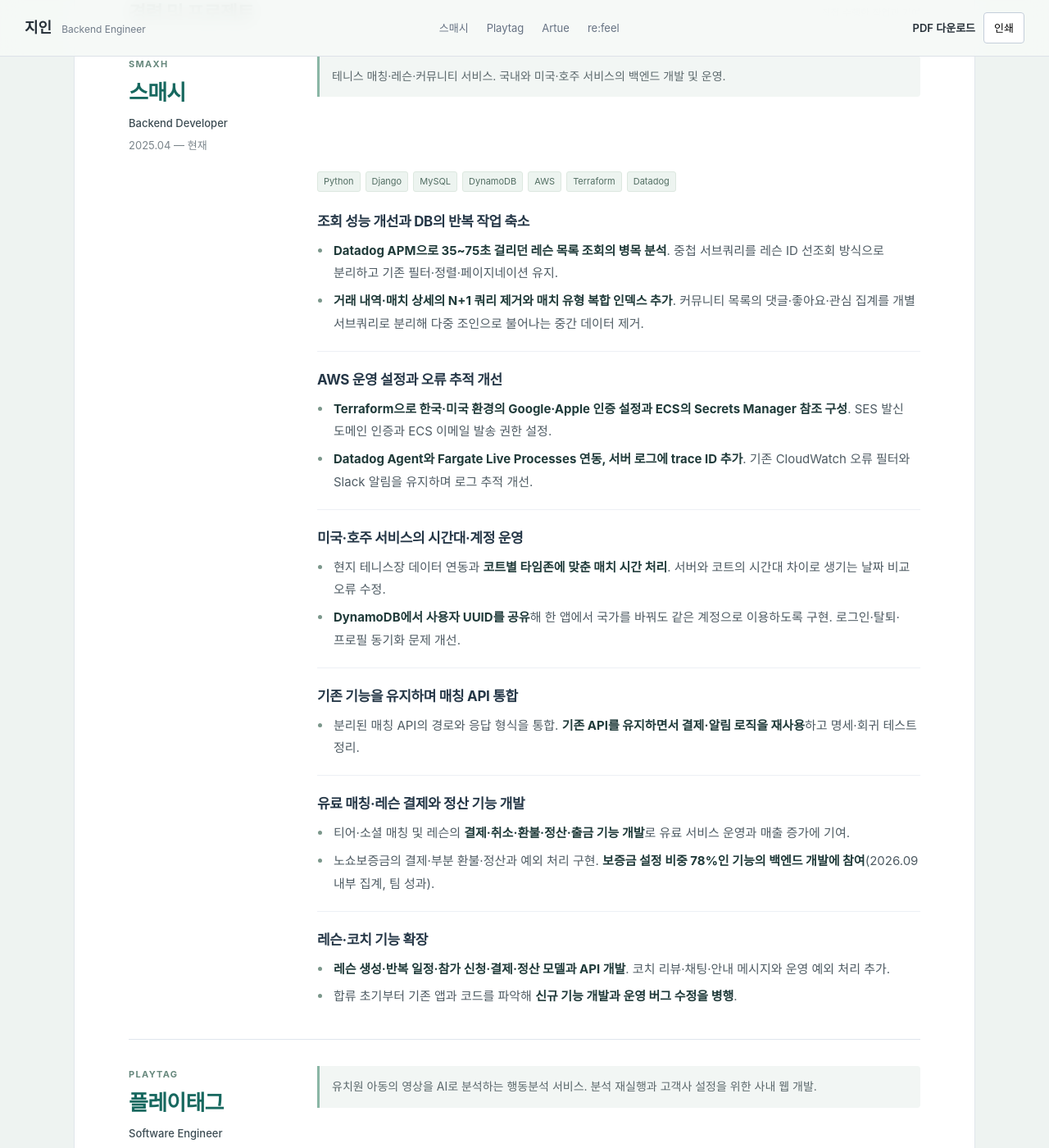
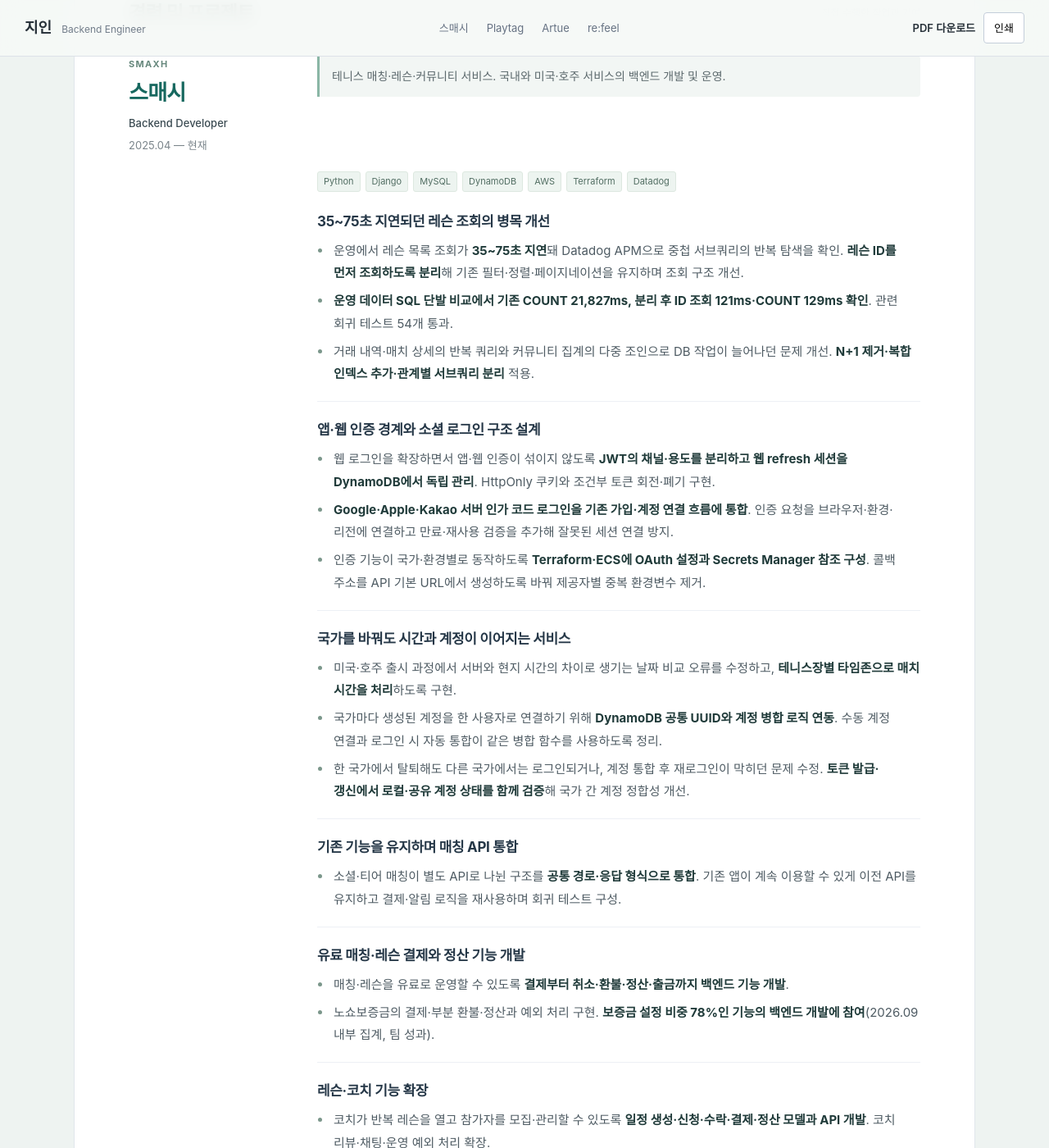
Before and after one commit to inji0129/inji0129.github.io, a Jekyll site: the page built from index.html, in a window 1280 px wide and 1400 px high, scrolled down 964 px. Shown: the whole window at 82% size. Built offline with Jekyll 4.4.1, drawn with Linux system fonts in a browser that asks for light colours; some of the changed text lies outside the part shown.

Commit message:
Explain auth architecture and operational problems without new financial metrics

```diff
--- a/_data/general.json
+++ b/_data/general.json
@@ -25,43 +25,46 @@
       ],
       "works": [
         {
-          "title": "조회 성능 개선과 DB의 반복 작업 축소",
+          "title": "35~75초 지연되던 레슨 조회의 병목 개선",
           "bullets": [
-            "**Datadog APM으로 35~75초 걸리던 레슨 목록 조회의 병목 분석**. 중첩 서브쿼리를 레슨 ID 선조회 방식으로 분리하고 기존 필터·정렬·페이지네이션 유지.",
-            "**거래 내역·매치 상세의 N+1 쿼리 제거와 매치 유형 복합 인덱스 추가**. 커뮤니티 목록의 댓글·좋아요·관심 집계를 개별 서브쿼리로 분리해 다중 조인으로 불어나는 중간 데이터 제거."
+            "운영에서 레슨 목록 조회가 **35~75초 지연**돼 Datadog APM으로 중첩 서브쿼리의 반복 탐색을 확인. **레슨 ID를 먼저 조회하도록 분리**해 기존 필터·정렬·페이지네이션을 유지하며 조회 구조 개선.",
+            "**운영 데이터 SQL 단발 비교에서 기존 COUNT 21,827ms, 분리 후 ID 조회 121ms·COUNT 129ms 확인**. 관련 회귀 테스트 54개 통과.",
+            "거래 내역·매치 상세의 반복 쿼리와 커뮤니티 집계의 다중 조인으로 DB 작업이 늘어나던 문제 개선. **N+1 제거·복합 인덱스 추가·관계별 서브쿼리 분리** 적용."
           ]
         },
         {
-          "title": "AWS 운영 설정과 오류 추적 개선",
+          "title": "앱·웹 인증 경계와 소셜 로그인 구조 설계",
           "bullets": [
-            "**Terraform으로 한국·미국 환경의 Google·Apple 인증 설정과 ECS의 Secrets Manager 참조 구성**. SES 발신 도메인 인증과 ECS 이메일 발송 권한 설정.",
-            "**Datadog Agent와 Fargate Live Processes 연동, 서버 로그에 trace ID 추가**. 기존 CloudWatch 오류 필터와 Slack 알림을 유지하며 로그 추적 개선."
+            "웹 로그인을 확장하면서 앱·웹 인증이 섞이지 않도록 **JWT의 채널·용도를 분리하고 웹 refresh 세션을 DynamoDB에서 독립 관리**. HttpOnly 쿠키와 조건부 토큰 회전·폐기 구현.",
+            "**Google·Apple·Kakao 서버 인가 코드 로그인을 기존 가입·계정 연결 흐름에 통합**. 인증 요청을 브라우저·환경·리전에 연결하고 만료·재사용 검증을 추가해 잘못된 세션 연결 방지.",
+            "인증 기능이 국가·환경별로 동작하도록 **Terraform·ECS에 OAuth 설정과 Secrets Manager 참조 구성**. 콜백 주소를 API 기본 URL에서 생성하도록 바꿔 제공자별 중복 환경변수 제거."
           ]
         },
         {
-          "title": "미국·호주 서비스의 시간대·계정 운영",
+          "title": "국가를 바꿔도 시간과 계정이 이어지는 서비스",
           "bullets": [
-            "현지 테니스장 데이터 연동과 **코트별 타임존에 맞춘 매치 시간 처리**. 서버와 코트의 시간대 차이로 생기는 날짜 비교 오류 수정.",
-            "**DynamoDB에서 사용자 UUID를 공유**해 한 앱에서 국가를 바꿔도 같은 계정으로 이용하도록 구현. 로그인·탈퇴·프로필 동기화 문제 개선."
+            "미국·호주 출시 과정에서 서버와 현지 시간의 차이로 생기는 날짜 비교 오류를 수정하고, **테니스장별 타임존으로 매치 시간을 처리**하도록 구현.",
+            "국가마다 생성된 계정을 한 사용자로 연결하기 위해 **DynamoDB 공통 UUID와 계정 병합 로직 연동**. 수동 계정 연결과 로그인 시 자동 통합이 같은 병합 함수를 사용하도록 정리.",
+            "한 국가에서 탈퇴해도 다른 국가에서는 로그인되거나, 계정 통합 후 재로그인이 막히던 문제 수정. **토큰 발급·갱신에서 로컬·공유 계정 상태를 함께 검증**해 국가 간 계정 정합성 개선."
           ]
         },
         {
           "title": "기존 기능을 유지하며 매칭 API 통합",
           "bullets": [
-            "분리된 매칭 API의 경로와 응답 형식을 통합. **기존 API를 유지하면서 결제·알림 로직을 재사용**하고 명세·회귀 테스트 정리."
+            "소셜·티어 매칭이 별도 API로 나뉜 구조를 **공통 경로·응답 형식으로 통합**. 기존 앱이 계속 이용할 수 있게 이전 API를 유지하고 결제·알림 로직을 재사용하며 회귀 테스트 구성."
           ]
         },
         {
           "title": "유료 매칭·레슨 결제와 정산 기능 개발",
           "bullets": [
-            "티어·소셜 매칭 및 레슨의 **결제·취소·환불·정산·출금 기능 개발**로 유료 서비스 운영과 매출 증가에 기여.",
+            "매칭·레슨을 유료로 운영할 수 있도록 **결제부터 취소·환불·정산·출금까지 백엔드 기능 개발**.",
             "노쇼보증금의 결제·부분 환불·정산과 예외 처리 구현. **보증금 설정 비중 78%인 기능의 백엔드 개발에 참여**(2026.09 내부 집계, 팀 성과)."
           ]
         },
         {
           "title": "레슨·코치 기능 확장",
           "bullets": [
-            "**레슨 생성·반복 일정·참가 신청·결제·정산 모델과 API 개발**. 코치 리뷰·채팅·안내 메시지와 운영 예외 처리 추가.",
+            "코치가 반복 레슨을 열고 참가자를 모집·관리할 수 있도록 **일정 생성·신청·수락·결제·정산 모델과 API 개발**. 코치 리뷰·채팅·운영 예외 처리 확장.",
             "합류 초기부터 기존 앱과 코드를 파악해 **신규 기능 개발과 운영 버그 수정을 병행**."
           ]
         }
@@ -82,17 +85,16 @@
       ],
       "works": [
         {
-          "title": "수동 분석 재실행을 사내 웹으로 전환",
+          "title": "AI 분석 재실행 준비 약 1시간 → 5분 이내",
           "bullets": [
-            "실패한 분석을 확인하고 서버에 접속해 코드를 실행하던 작업을 **웹에서 선택·요청하도록 구현**. Python 웹 개발과 배포 담당.",
-            "**수동 재실행 준비·요청 시간을 약 1시간에서 5분 이내로 단축**."
+            "분석 실패 때마다 담당자가 확인·서버 접속·코드 실행을 반복하던 작업을 **선택·버튼 클릭으로 요청하는 Python 웹으로 전환**. 개발·배포를 맡아 수동 준비·요청 시간을 **약 1시간에서 5분 이내로 단축**."
           ]
         },
         {
-          "title": "저비용 사내 웹 운영과 고객사 설정 자동화",
+          "title": "개발자에게 요청하던 고객사 설정을 운영팀이 직접 관리",
           "bullets": [
-            "**사내 사용 규모에 맞춰 저비용 단일 인스턴스로 웹사이트를 배포·운영**. 필요한 기능을 간단한 Python 웹으로 구현.",
-            "**유치원별 시간·요일·설정을 운영팀이 웹에서 직접 수정·반영**하도록 구현. 개발자에게 요청하고 코드를 수정하던 절차 축소."
+            "유치원의 시간·요일·설정이 바뀔 때마다 개발자가 코드를 수정하던 구조를 **운영팀이 웹에서 직접 기록·반영하도록 변경**해 요청 전달과 수동 수정 절차 축소.",
+            "사내 사용 규모에 맞춰 **간단한 Python 웹을 저비용 단일 인스턴스에 배포·운영**."
           ]
         },
         {
@@ -121,44 +123,35 @@
       ],
       "works": [
         {
-          "title": "불필요한 관계 조회와 갱신 쿼리 축소",
+          "title": "작품 목록의 불필요한 DB 조회·갱신 축소",
           "bullets": [
-            "**작품 목록의 에디션 조회를 분리하고 작품명 인덱스 추가**. 관리자 목록의 불필요한 관계 조회를 제거하고 에디션 갱신을 다건 쿼리로 변경.",
-            "작품 그룹과 작품 조회를 분리하고 관계 조인을 정리해 **목록 조회의 DB 처리 부담 완화**."
+            "작품 목록에서 필요하지 않은 에디션까지 조회하던 부분을 분리하고 **작품명 인덱스와 다건 갱신 쿼리 적용**. 관리자 목록의 관계 조회와 작품 그룹 조인을 정리해 **불필요한 DB 작업 축소**."
           ]
         },
         {
-          "title": "화면별 미디어 생성과 중복 처리 방지",
+          "title": "원본 미디어의 로딩 부담을 줄이는 후처리",
           "bullets": [
-            "화면별 크기와 로딩 부담을 고려해 **S3 이벤트 기반 Python Lambda로 WebP 이미지와 여러 해상도의 영상 생성**. 이미지 비율 유지와 파생 파일 재처리 방지 적용.",
-            "이미지를 임시 파일 대신 **메모리 스트림으로 처리**하고, 파생 파일의 중복 처리를 방지하도록 구성."
+            "원본 이미지·영상의 로딩 지연과 화면별 크기 요구에 대응해 **S3 업로드 시 Lambda로 WebP 이미지와 여러 해상도의 영상 생성**.",
+            "생성 파일이 다시 이벤트를 발생시켜 중복 처리되지 않도록 제외하고, **이미지를 메모리 스트림으로 처리해 임시 파일 저장 제거**."
           ]
         },
         {
-          "title": "사용 규모에 맞춘 AWS 실행·확장 설정",
+          "title": "인스턴스 사양과 확장 정책을 함께 조정",
           "bullets": [
-            "**ECS 서비스 수와 Auto Scaling 최소·최대 용량, CPU 기준 확장 설정 조정**. 환경별 값으로 관리해 서비스 실행 규모와 확장 조건을 한곳에서 변경하도록 정리.",
-            "CodeBuild·ECS의 환경별 빌드 변수와 v3 API 연결 반영. **CloudFront의 통화·언어 쿠키 전달 설정 변경**."
-          ]
-        },
-        {
-          "title": "운영 오류·배포 실패를 바로 확인하는 알림",
-          "bullets": [
-            "**구매·문의용 CloudWatch 로그 그룹과 ECS 권한 구성**. Lambda로 API 오류·구매·문의·배포 실패를 Slack에 전달하고 DB 마이그레이션 실패 알림 개선.",
-            "**Lambda Layer 의존성 관리와 Python 3.8→3.11 전환** 수행."
+            "**웹 서비스의 EC2 사양을 t3.medium → t3.small로 조정**하고 CPU 기준 확장 목표를 40% → 20%로 변경. 인스턴스별 자원 규모와 부하 대응 정책을 함께 조정.",
+            "ECS와 Auto Scaling에 흩어진 용량 설정을 **환경별 공통 변수로 통합**해 실행 규모를 한곳에서 관리. 신규 API·통화·언어 기능이 배포 환경에서도 동작하도록 CodeBuild·ECS·CloudFront 설정 변경."
           ]
         },
         {
           "title": "운영을 유지하며 API·TypeORM 전환",
           "bullets": [
-            "오픈소스 코드를 참고해 초기 백엔드 개발에 참여. 고객·작품·전시·장바구니·주문 등 **API v2→v3 이관과 TypeORM 코드 전환** 수행.",
-            "**API 버전을 분리하고 검증 테스트를 추가**해, 운영을 유지하며 프런트엔드가 새 API로 단계적으로 전환하도록 지원."
+            "운영 중 API·TypeORM 전환이 기존 웹에 영향을 주지 않도록 **v2·v3 경로를 분리하고 검증 테스트 추가**. 고객·작품·전시·장바구니·주문을 새 구조로 옮기며 프런트엔드의 단계적 전환 지원."
           ]
         },
         {
           "title": "글로벌 구매·결제 기능 확장",
           "bullets": [
-            "유로·바트 등 다중 통화와 환율을 구매 과정에 반영. **네이버페이 연동·검수 대응**, 쿠폰 발급·취소 시 복원과 할인·배송비 계산 개선."
+            "해외 사용자가 현지 통화로 구매할 수 있도록 **유로·바트와 환율을 장바구니·주문·결제에 반영**. 국내 결제 수단 확장을 위한 네이버페이 연동·검수와 취소 시 쿠폰 복원 구현."
           ]
         }
       ]
@@ -181,7 +174,7 @@
         {
           "title": "이미지 라벨 검수 자동화",
           "bullets": [
-            "사람이 하나씩 확인하던 이미지 라벨에 **바운딩 박스·OCR 교차 검증과 텍스트 유사도 검사**를 적용하고 Airflow로 자동 실행."
+            "사람이 이미지마다 라벨을 확인하느라 시간이 많이 들던 검수 작업에 **바운딩 박스·OCR 교차 검증과 텍스트 유사도 검사 적용**. Airflow로 반복 검수를 자동 실행하도록 구현."
           ]
         },
         {
@@ -212,15 +205,15 @@
         {
           "title": "약 2개월 만에 iOS·Android 출시",
           "bullets": [
-            "**앱·프런트엔드·백엔드 개발과 배포를 직접 맡아 약 2개월 만에 출시**. Django/DRF·MySQL, React/Capacitor 사용.",
+            "일기에 AI 분석과 삽화를 더하는 서비스를 친구와 공동 기획하고, **앱·백엔드 개발부터 배포까지 맡아 약 2개월 만에 iOS·Android 출시**.",
             "Gemini 분석·삽화 생성, 비동기 상태 조회, 번역과 **인앱 결제 검증·이용 권한 구현**. Terraform·Docker로 AWS 배포 환경 구성."
           ]
         },
         {
           "title": "사용자 반응을 바탕으로 제품 개선",
           "bullets": [
-            "Firebase의 설치·이용·화면 이탈 데이터와 지인 피드백을 살펴 글로벌에서 **국내 사용자 중심으로 타깃 조정**.",
-            "기능 개선과 SNS 홍보를 병행하며 **몇 주 동안 누적 가입자 약 10명에서 100명 이상으로 증가**."
+            "글로벌 대상으로 출시한 뒤 유입이 적어 Firebase의 설치·사용·화면 이탈 데이터를 확인하고 **국내 사용자 중심으로 타깃 조정**. 번역 기능과 지인 피드백을 반영해 앱 개선.",
+            "기능 개선·SNS 홍보를 병행한 **몇 주 동안 누적 가입자 약 10명 → 100명 이상으로 증가**."
           ]
         }
       ]
--- a/_layouts/general.html
+++ b/_layouts/general.html
@@ -1,6 +1,6 @@
-<!doctype html><html lang="ko"><head><meta charset="utf-8"><meta name="viewport" content="width=device-width,initial-scale=1"><meta name="description" content="백엔드 엔지니어 지인. 결제·환불 안정성, 운영 자동화와 제품 개발 경험."><title>{{ page.title }}</title><link rel="stylesheet" href="/assets/general.css?v=20261124d"><script src="/assets/general.js" defer></script></head><body>
-<div class="topbar"><a class="brand" href="#top">지인<span>Backend Engineer</span></a><nav aria-label="경력 탐색"><a href="#smaxh">스매시</a><a href="#playtag">Playtag</a><a href="#artue">Artue</a><a href="#refeel">re:feel</a></nav><div class="actions"><a href="/assets/지인_이력서.pdf?v=20261124d" download>PDF 다운로드</a><button type="button" id="print">인쇄</button></div></div>
+<!doctype html><html lang="ko"><head><meta charset="utf-8"><meta name="viewport" content="width=device-width,initial-scale=1"><meta name="description" content="백엔드 엔지니어 지인. 결제·환불 안정성, 운영 자동화와 제품 개발 경험."><title>{{ page.title }}</title><link rel="stylesheet" href="/assets/general.css?v=20261124e"><script src="/assets/general.js" defer></script></head><body>
+<div class="topbar"><a class="brand" href="#top">지인<span>Backend Engineer</span></a><nav aria-label="경력 탐색"><a href="#smaxh">스매시</a><a href="#playtag">Playtag</a><a href="#artue">Artue</a><a href="#refeel">re:feel</a></nav><div class="actions"><a href="/assets/지인_이력서.pdf?v=20261124e" download>PDF 다운로드</a><button type="button" id="print">인쇄</button></div></div>
 <main id="top"><header class="hero"><p class="eyebrow">BACKEND ENGINEER</p><h1>지인<span>기능을 만들고, 운영의 복잡함을 줄이는 개발자</span></h1><div class="contact"><a href="mailto:jiinwllds@gmail.com">jiinwllds@gmail.com</a><a href="https://github.com/inji0129">GitHub · inji0129</a></div><div class="intro">{% for paragraph in site.data.general.intro %}{{ paragraph | markdownify }}{% endfor %}</div></header>
-<section class="selected" aria-labelledby="selected-title"><div class="section-top"><h2 id="selected-title">핵심 경험</h2><span>최적화 · 비용 효율 · 인프라</span></div><div class="selected-grid"><a href="#smaxh"><p class="eyebrow">OPTIMIZATION · 성능 개선</p><h3>병목을 찾고,<br>조회 구조를 개선</h3><p>MySQL·PostgreSQL 쿼리 튜닝, N+1·다중 조인·인덱스 개선</p></a><a href="#playtag"><p class="eyebrow">EFFICIENCY · 비용과 수작업</p><h3>필요한 규모로 운영하고,<br>반복 작업은 자동화</h3><p>저비용 사내 웹 배포와 AI 분석 재실행 준비 시간 단축</p></a><a href="#artue"><p class="eyebrow">AWS · 인프라 운영</p><h3>코드부터<br>배포·운영 환경까지</h3><p>Terraform·ECS 확장 설정, CloudFront·CloudWatch·Lambda 운영 개선</p></a></div></section>
+<section class="selected" aria-labelledby="selected-title"><div class="section-top"><h2 id="selected-title">핵심 경험</h2><span>최적화 · 비용 효율 · 인프라</span></div><div class="selected-grid"><a href="#smaxh"><p class="eyebrow">OPTIMIZATION · 성능 개선</p><h3>병목을 찾고,<br>조회 구조를 개선</h3><p>MySQL·PostgreSQL 쿼리 튜닝, N+1·다중 조인·인덱스 개선</p></a><a href="#playtag"><p class="eyebrow">EFFICIENCY · 비용과 수작업</p><h3>약 1시간 걸리던 준비를<br>5분 이내로</h3><p>수동 재실행 요청을 사내 웹으로 전환하고 단일 인스턴스로 운영</p></a><a href="#artue"><p class="eyebrow">AWS · 인프라 운영</p><h3>코드부터<br>배포·운영 환경까지</h3><p>Terraform·ECS 확장 설정, CloudFront·CloudWatch·Lambda 운영 개선</p></a></div></section>
 <section class="experience"><div class="section-top"><h2>경력 및 프로젝트</h2><span>직접 수행한 작업과 기여</span></div>{% for company in site.data.general.companies %}<section class="company" id="{{ company.id }}"><header class="company-heading"><div><p class="eyebrow">{{ company.label }}</p><h2>{{ company.name }}</h2><p class="role">{{ company.role }}</p><p class="dates">{{ company.dates }}</p></div><p class="description">{{ company.description }}</p></header><div class="company-detail"><div class="tags">{% for tech in company.stack %}<span>{{ tech }}</span>{% endfor %}</div>{% for work in company.works %}<article class="work"><h3>{{ work.title }}</h3><ul>{% for bullet in work.bullets %}<li>{{ bullet | markdownify }}</li>{% endfor %}</ul></article>{% endfor %}</div></section>{% endfor %}</section>
 <section class="more"><div><h2>기술 및 AI 활용</h2>{% for skill in site.data.general.skills %}<p>{{ skill }}</p>{% endfor %}<div class="ai">{{ site.data.general.ai | markdownify }}</div></div><div><h2>학력 · 자격 · 언어</h2><h3>Boston College</h3><p>컴퓨터과학 학사 · 수학 부전공<br>2020.05 · GPA 3.538/4.00</p><h3>AWS Certified Solutions Architect – Associate</h3><p>한국어 모국어 · 영어 유창</p></div></section><footer><p>지인 · Backend Engineer</p><a href="/detailed/">전체 경력 상세</a></footer></main></body></html>
```
Also changed, not shown: 1 other file.
